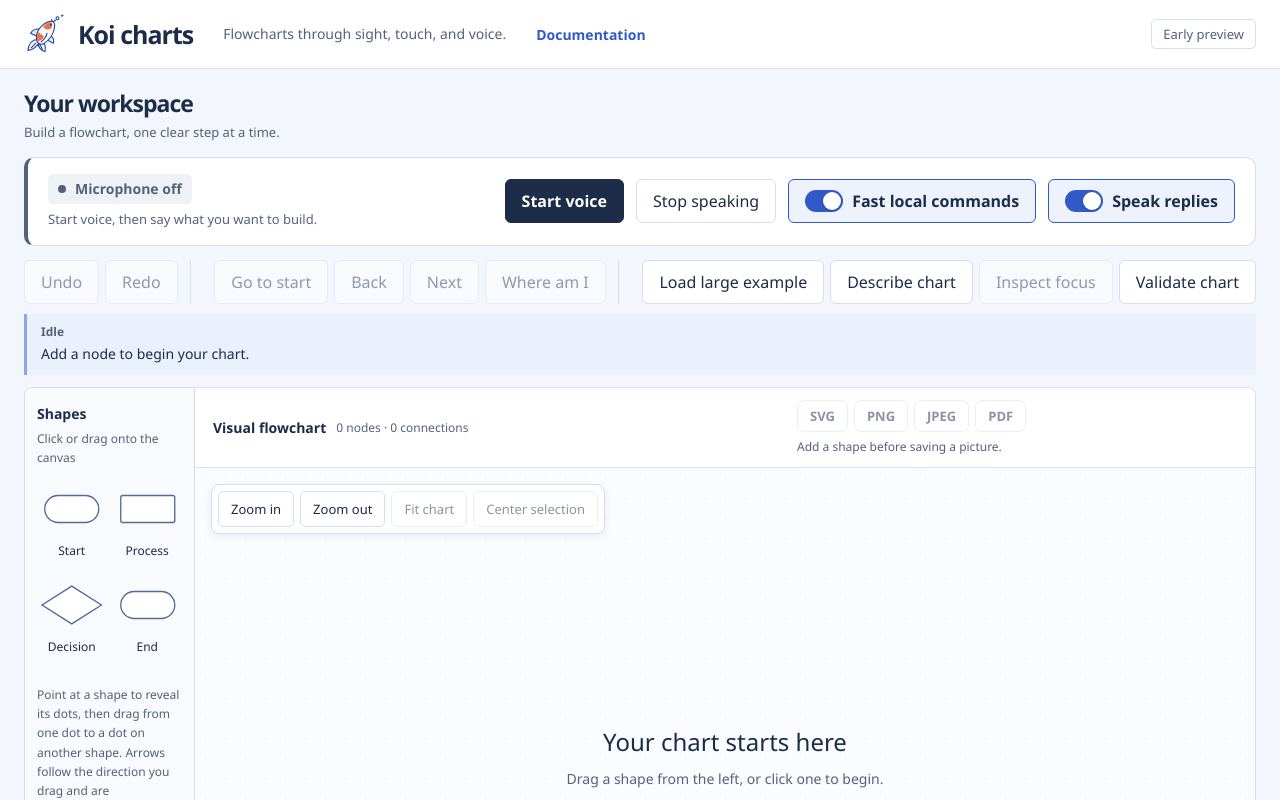
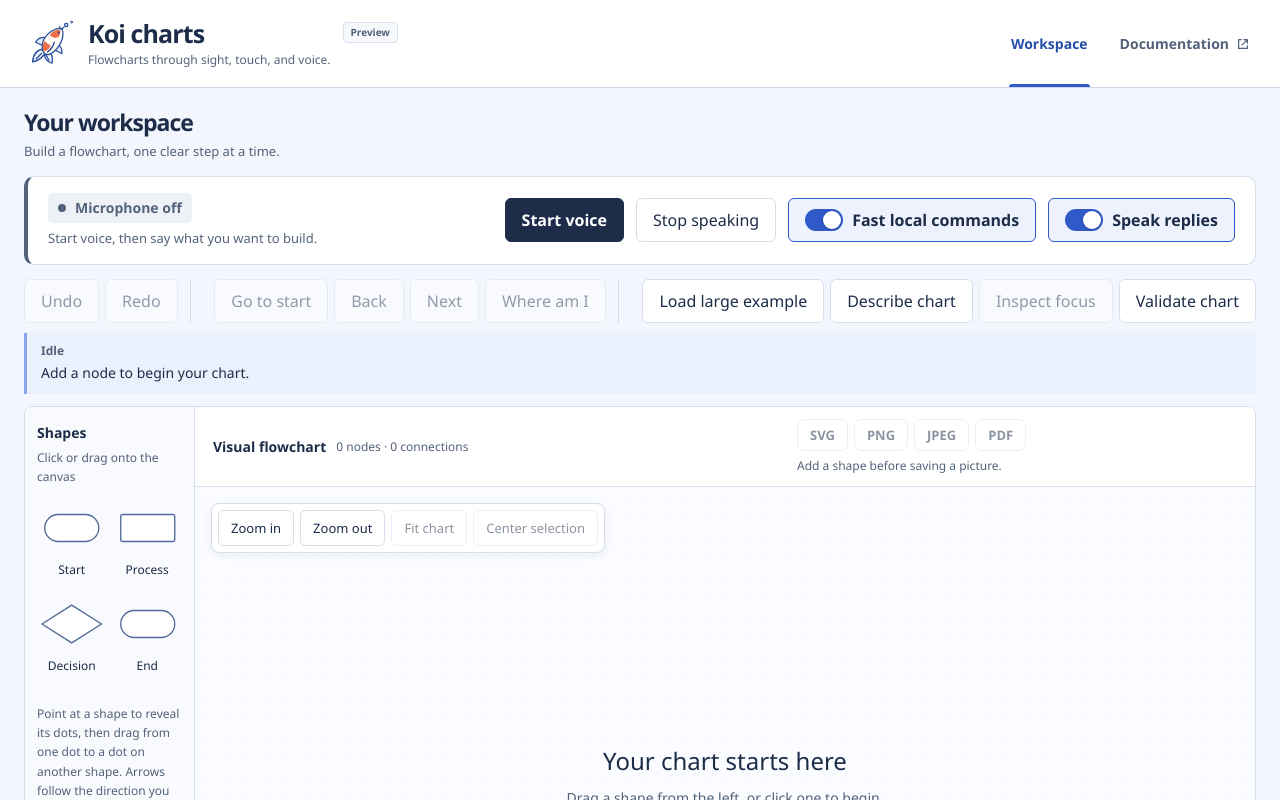
Before and after one commit to Shaurav-Vora/Koi-charts, a Next.js app: page / in a window 1280 px wide. Shown: the top 800 px of the page. Built offline with nearby package versions, Linux system fonts and the light colour scheme.

Commit message:
style: refine shared header branding and navigation

```diff
--- /dev/null
+++ b/src/app/AppHeader.tsx
@@ -0,0 +1,18 @@
+import Image from "next/image";
+import Link from "next/link";
+
+export default function AppHeader({ page }: { page: "workspace" | "documentation" }) {
+ return <header className="app-header koi-header">
+  <div className="header-identity">
+   <Image className="header-koi" src="/koi.svg" width={48} height={48} alt="" />
+   <div>{page === "workspace" ? <h1 className="header-wordmark">Koi charts</h1> : <span className="header-wordmark">Koi charts</span>}
+    <p className="header-tagline">Flowcharts through sight, touch, and voice.</p>
+   </div>
+   <span className="header-preview">Preview</span>
+  </div>
+  <nav className="header-navigation" aria-label="Main navigation">
+   {page === "workspace" ? <span aria-current="page">Workspace</span> : <Link href="/">Workspace</Link>}
+   {page === "documentation" ? <span aria-current="page">Documentation</span> : <Link href="/docs" target="_blank" rel="noopener noreferrer" title="Open documentation in a new tab">Documentation<svg width="14" height="14" viewBox="0 0 16 16" fill="none" aria-hidden="true"><path d="M9 3h4v4M13 3 7 9M6 3H3v10h10v-3" stroke="currentColor" strokeWidth="1.4" strokeLinecap="round" strokeLinejoin="round" /></svg></Link>}
+  </nav>
+ </header>;
+}
--- a/src/app/docs/page.tsx
+++ b/src/app/docs/page.tsx
@@ -1,5 +1,5 @@
 import type { Metadata } from "next";
-import Link from "next/link";
+import AppHeader from "../AppHeader";
 import CommandGuide from "../../editor/CommandGuide";
 import { grammar } from "../../commands/grammar";
 
@@ -7,7 +7,7 @@
 export default function Documentation() {
  return <>
   <a className="skip-link" href="#documentation">Skip to documentation</a>
-  <header className="app-header"><Link className="docs-brand" href="/">Koi charts</Link><span className="brand-description">Documentation</span><Link className="docs-workspace-link" href="/">Open workspace</Link></header>
+  <AppHeader page="documentation" />
   <main className="docs-layout" id="documentation">
    <nav className="docs-nav" aria-label="Documentation sections"><p>On this page</p>
     <a href="#overview">Getting started</a>
--- a/src/app/globals.css
+++ b/src/app/globals.css
@@ -89,6 +89,27 @@
 }
 
 .brand-mark { display: block; width: 42px; height: 42px; flex: 0 0 42px; }
+
+.app-header.koi-header { min-height: 88px; padding: 0 28px; gap: 32px; justify-content: space-between; border-bottom: 1px solid #cdd8e8; background: #fff; }
+.header-identity { display: flex; align-items: center; gap: 12px; min-width: 0; padding: 16px 0; }
+.header-koi { flex: 0 0 48px; }
+.header-wordmark { display: block; font-size: 25px; font-weight: 650; letter-spacing: -.9px; line-height: 1.2; color: #1c2c49; }
+.header-tagline { margin-top: 4px; font-size: 12px; color: #53627a; line-height: 1.4; }
+.header-preview { align-self: flex-start; margin-top: 4px; padding: 3px 7px; border: 1px solid #d8e2ef; border-radius: 4px; font-size: 10px; font-weight: 600; line-height: 1.3; color: #53627a; background: #f6f8fc; }
+.header-navigation { display: flex; align-self: stretch; align-items: stretch; gap: 28px; }
+.koi-header .header-navigation > a, .header-navigation > span { position: relative; display: inline-flex; gap: 7px; align-items: center; min-height: 48px; padding: 4px 2px; font-size: 14px; font-weight: 600; color: #53627a; white-space: nowrap; text-decoration: none; }
+.header-navigation > [aria-current="page"] { color: #244ea9; }
+.header-navigation > [aria-current="page"]::after { content: ""; position: absolute; inset: auto 0 0; height: 3px; background: #315ac8; border-radius: 3px 3px 0 0; }
+.koi-header .header-navigation > a:hover { color: #244ea9; text-decoration: none; }
+.koi-header .header-navigation > a:focus-visible { outline-offset: -5px; border-radius: 5px; }
+@media (max-width: 720px) {
+ .app-header.koi-header { flex-wrap: wrap; gap: 0; padding: 0 20px; }
+ .header-identity { flex-basis: 100%; padding-bottom: 10px; }
+ .header-navigation { gap: 26px; }
+ .header-wordmark { font-size: 23px; }
+ .header-koi { width: 42px; height: 42px; flex-basis: 42px; }
+}
+@media (max-width: 380px) { .header-tagline { max-width: 205px; } .header-preview { margin-left: auto; } .app-header.koi-header { padding-inline: 14px; } }
 
 button, input, select { font: inherit; }
 .editor-toolbar, .history-controls, .query-controls, .walk-controls, .pending-actions, .voice-controls { display: flex; flex-wrap: wrap; gap: 10px; }
--- a/src/app/page.tsx
+++ b/src/app/page.tsx
@@ -1,19 +1,11 @@
-import Image from "next/image";
+import AppHeader from "./AppHeader";
 import Editor from "../editor/Editor";
 
 export default function Home() {
   return (
     <>
       <a className="skip-link" href="#workspace">Skip to workspace</a>
-      <header className="app-header">
-        <div className="brand">
-          <Image className="brand-mark" src="/koi.svg" width={42} height={42} alt="" />
-          <h1>Koi charts</h1>
-        </div>
-        <p className="brand-description">Flowcharts through sight, touch, and voice.</p>
-        <nav aria-label="Main navigation"><a href="/docs" target="_blank" rel="noopener noreferrer">Documentation</a></nav>
-        <span className="build-label">Early preview</span>
-      </header>
+      <AppHeader page="workspace" />
 
       <main id="workspace" tabIndex={-1}>
         <Editor />
```
Also changed, not shown: 2 other files (tests, documents, lock files or other folders).
